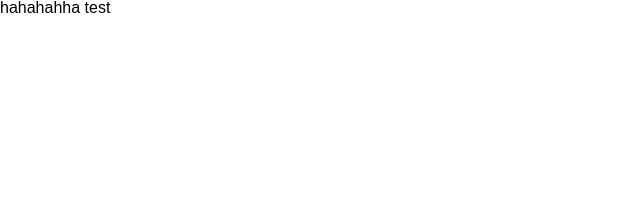
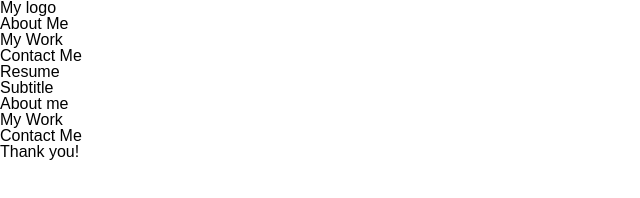
Before and after one commit to zachmc27/challenge-02-portfolio, a plain HTML site: page index.html in a window 1280 px wide. Shown: the whole page, without its empty margins (0-640 px from the left). Drawn offline with Linux system fonts and the light colour scheme.

Commit message:
added text and div to html

```diff
--- a/index.html
+++ b/index.html
@@ -8,6 +8,28 @@
     <title>Zach McGregor's Official Portfolio</title>
 </head>
 <body>
-    hahahahha test
+    <header>
+        <span>My logo</span>
+        <nav>
+            <ul>
+                <li>About Me</li>
+                <li>My Work</li>
+                <li>Contact Me</li>
+                <li>Resume</li>
+            </ul>
+        </nav>
+    </header>
+
+    <section>
+        <span>Subtitle</span>
+    </section>
+
+    <main>
+        <section>About me</section>
+        <section>My Work</section>
+        <section>Contact Me</section>
+    </main>
+
+    <footer>Thank you!</footer>
 </body>
 </html>
```
